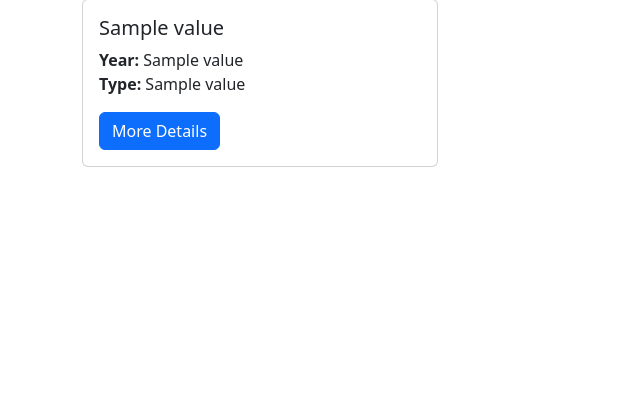
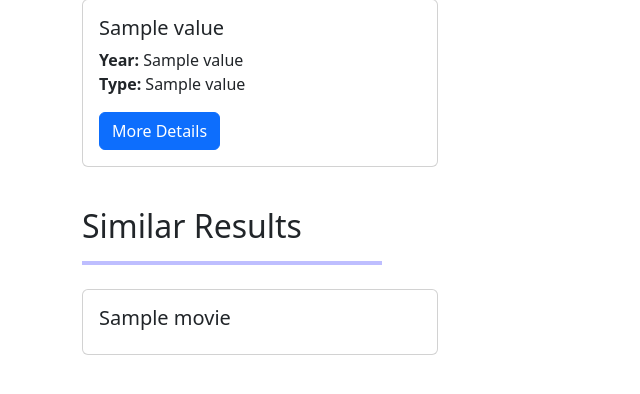
Before and after one commit to SyahrulApr86/Marvel-vs-DC-Search-Engine, a Django app: template marvel_dc_app/templates/search_result.html in a window 1280 px wide. Shown: the part 179-573 px from the top of the page, without its empty margins (0-640 px from the left). Run offline with Django 4.2, Linux system fonts and the light colour scheme; the template is opened without the code that fills it: most values are stand-ins (such as "Sample title", 1, 10 or a date in 2020); some libraries are stand-ins or nearby versions.

Commit message:
add for similar results

```diff
--- a/marvel_dc_app/templates/search_result.html
+++ b/marvel_dc_app/templates/search_result.html
@@ -63,5 +63,21 @@
     {% else %}
         <p class="text-danger mt-3">Sorry, there is no result :(</p>
     {% endif %}
+    <!-- Similar Results Section -->
+    {% if similar %}
+        <h2 class="mt-4">Similar Results</h2>
+        <hr class="bg-primary mb-4" style="width: 300px; border: 2px solid blue;">
+        <div class="row">
+            {% for movie in similar %}
+                <div class="col-md-4 mb-3">
+                    <div class="card">
+                        <div class="card-body">
+                            <h5 class="card-title">{{ movie }}</h5>
+                        </div>
+                    </div>
+                </div>
+            {% endfor %}
+        </div>
+    {% endif %}
 </div>
 {% endblock content %}
```
Also changed, not shown: marvel_dc_app/views.py (+5 -9 lines).
